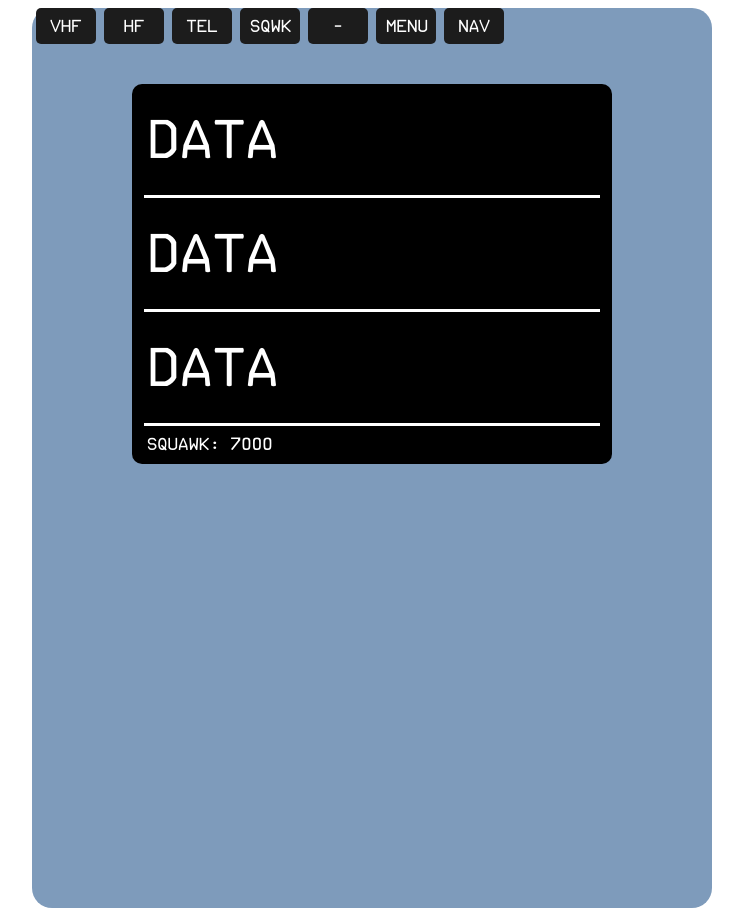
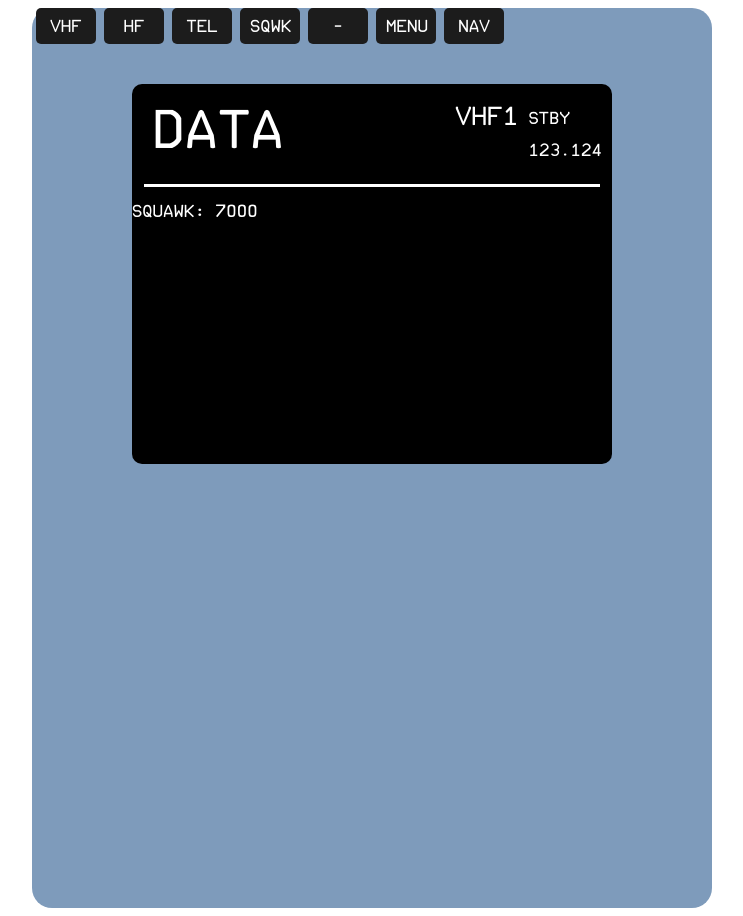
Before and after one commit to ibza-sujau/rmp, a React (Create React App) app: page /vhs in a window 1280 px wide. Shown: the whole page, without its empty margins (268-1011 px from the left). Built offline with nearby package versions, Linux system fonts and the light colour scheme.

Commit message:
Additional updates to main screen.

```diff
--- a/src/components/Input.scss
+++ b/src/components/Input.scss
@@ -8,7 +8,6 @@ input {
   text-transform: uppercase;
   text-align: left;
   color: white;
-  margin: 30px 0 30px 15px;
   padding: 0;
   width: 95%;
 }
@@ -22,3 +21,8 @@ input::placeholder {
 textarea:focus, input:focus{
   outline: none;
 }
+
+.col-2 {
+  margin: 0;
+  padding: 0;
+}
--- a/src/components/Input.tsx
+++ b/src/components/Input.tsx
@@ -4,13 +4,14 @@ import "./Input.scss";
 type InputProps = {
     type: "text" | "number",
     placeholder: string,
+    characterLimit: number,
     className?: string,
     onChange?: () => void,
 }
 
 const Input = ({...props}: InputProps) => {
     return(
-        <input type={props.type} placeholder={props.placeholder} className={"input"} onChange={props.onChange}/>
+        <input type={props.type} placeholder={props.placeholder} maxLength={props.characterLimit} className={"input"} onChange={props.onChange}/>
     )
 }
 
--- a/src/pages/VhsPage.scss
+++ b/src/pages/VhsPage.scss
@@ -3,21 +3,26 @@
   src: url("../assets/ECAMFontRegular.ttf");
 }
 
-h1 {
-  color: white;
-  font-weight: 100;
+* {
+  font-family: "ECAM Regular", serif !important;
+  font-weight: 100 !important;
+  color: white !important;
 }
 
 .page {
-  font-family: "ECAM Regular", serif;
-}
-
-.rmp {
   width: 680px;
   height: 900px;
   margin: 0 auto;
   background: #7e9bbb;
   border-radius: 20px;
+}
+
+.page-splitter {
+  position: relative;
+  margin: 0 auto;
+  width: 95%;
+  height: 3px;
+  background-color: white;
 }
 
 .screen {
@@ -28,15 +33,26 @@ h1 {
   border-radius: 10px;
 }
 
-.page-splitter {
-  position: relative;
-  margin: 0 auto;
-  width: 95%;
-  height: 3px;
-  background-color: white;
+// ROWS
+
+.row-1 {
+  display: flex;
+  margin: 0;
+  padding: 0;
 }
 
-.sqwk {
-  color: white;
-  margin: 10px 0 30px 15px;
+// COLS
+
+.col-1 {
+  margin: 20px;
+  padding: 0;
 }
+
+.col-2 {
+  margin: 40px;
+  padding: 0;
+}
+
+.col-3 {
+  margin: 10px;
+}
--- a/src/pages/VhsPage.tsx
+++ b/src/pages/VhsPage.tsx
@@ -11,7 +11,6 @@ const VhsPage = () => {
 
     return (
         <div className={"page"}>
-            <div className={"rmp"}>
             <MainButton onClick={() => history.push("/vhs")} children={"VHF"} />
             <MainButton children={"HF"} />
             <MainButton children={"TEL"} />
@@ -20,15 +19,20 @@ const VhsPage = () => {
             <MainButton children={"MENU"} />
             <MainButton children={"NAV"} />
             <div className={"screen"}>
-                    <Input placeholder={"DATA"} type={"text"}/>
-                    <div className="page-splitter"/>
-                    <Input placeholder={"DATA"} type={"text"}/>
-                    <div  className="page-splitter"/>
-                    <Input placeholder={"DATA"} type={"text"}/>
+                <div className={"row-1"}>
+                    <div className={"col-1"}>
+                        <Input characterLimit={7} placeholder={"DATA"} type={"text"}/>
+                    </div>
+                    <div className={"col-2"}>
+                        <h2>VHF1</h2>
+                    </div>
+                    <div className={"col-3"}>
+                        <p>STBY</p>
+                        <p>123.124</p>
+                    </div>
+                </div>
                 <div className="page-splitter"/>
                 <p className={"sqwk"}>SQUAWK: 7000</p>
-                </div>
-
             </div>
         </div>
     )
```
Lines whose indentation alone changed are shown as unchanged.
